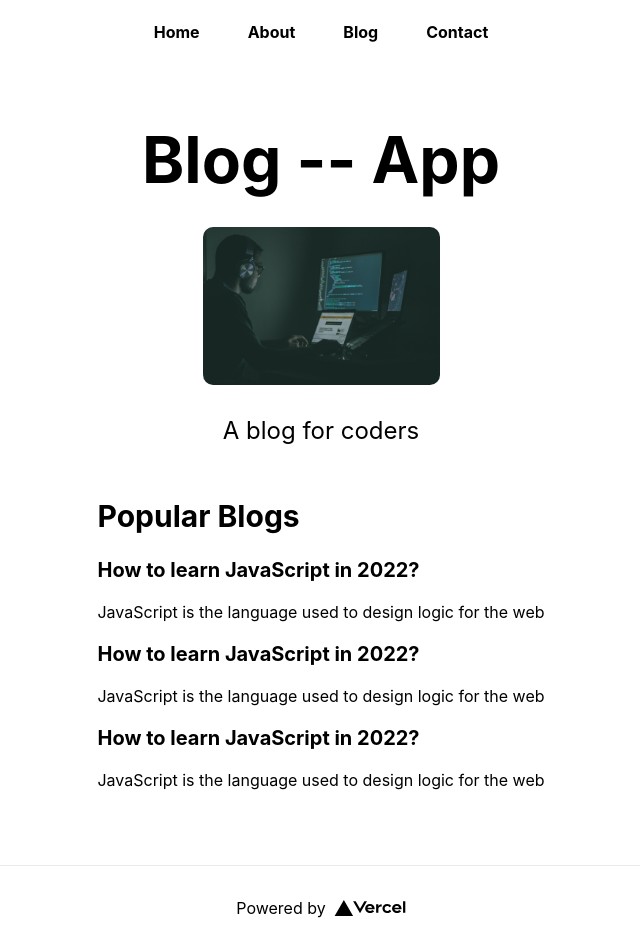
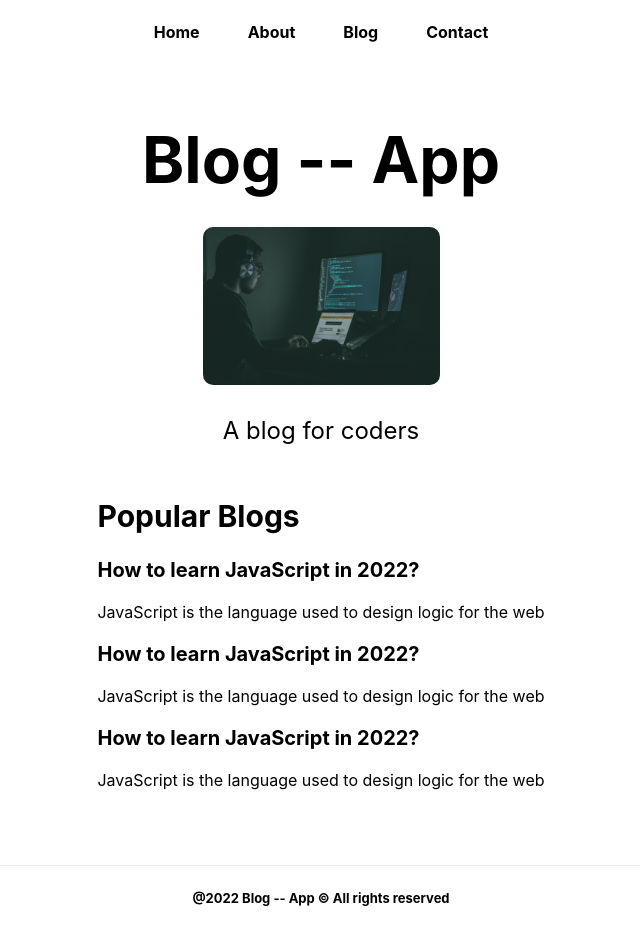
Before and after one commit to romanfarooq/blog-app-next-app, a Next.js app: page / in a window 1280 px wide. Shown: the whole page, without its empty margins (319-959 px from the left). Built offline with nearby package versions, Linux system fonts and the light colour scheme.

Commit message:
displaying navbar & footer on every page

```diff
--- /dev/null
+++ b/components/Footer.js
@@ -0,0 +1,11 @@
+import styles from '../styles/Footer.module.css';
+
+const Footer = () => {
+  return (
+    <footer className={styles.footer}>
+      <p>@2022 Blog -- App &copy; All rights reserved</p>
+    </footer>
+  );
+};
+
+export default Footer;
--- /dev/null
+++ b/components/Navbar.js
@@ -0,0 +1,25 @@
+import Link from 'next/link';
+import styles from '../styles/Navbar.module.css';
+
+const Navbar = () => {
+  return (
+    <nav className={styles.navbar}>
+      <ul>
+        <li>
+          <Link href="/">Home</Link>
+        </li>
+        <li>
+          <Link href="/about">About</Link>
+        </li>
+        <li>
+          <Link href="/blog">Blog</Link>
+        </li>
+        <li>
+          <Link href="/contact">Contact</Link>
+        </li>
+      </ul>
+    </nav>
+  );
+};
+
+export default Navbar;
--- a/pages/_app.js
+++ b/pages/_app.js
@@ -1,7 +1,15 @@
-import '../styles/globals.css'
+import '../styles/globals.css';
+import Navbar from '../components/Navbar';
+import Footer from '../components/Footer';
 
 function MyApp({ Component, pageProps }) {
-  return <Component {...pageProps} />
+  return (
+    <>
+      <Navbar />
+      <Component {...pageProps} />
+      <Footer />
+    </>
+  );
 }
 
-export default MyApp
+export default MyApp;
--- a/pages/index.js
+++ b/pages/index.js
@@ -11,23 +11,6 @@ const Home = () => {
         <meta name="description" content="Generated by create next app" />
         <link rel="icon" href="/favicon.ico" />
       </Head>
-
-      <nav className={styles.navbar}>
-        <ul>
-          <li>
-            <Link href="/">Home</Link>
-          </li>
-          <li>
-            <Link href="/about">About</Link>
-          </li>
-          <li>
-            <Link href="/blog">Blog</Link>
-          </li>
-          <li>
-            <Link href="/contact">Contact</Link>
-          </li>
-        </ul>
-      </nav>
 
       <main className={styles.main}>
         <h1 className={styles.title}>Blog -- App</h1>
@@ -57,19 +40,6 @@ const Home = () => {
           </div>
         </div>
       </main>
-
-      <footer className={styles.footer}>
-        <a
-          href="https://vercel.com?utm_source=create-next-app&utm_medium=default-template&utm_campaign=create-next-app"
-          target="_blank"
-          rel="noopener noreferrer"
-        >
-          Powered by{' '}
-          <span className={styles.logo}>
-            <Image src="/vercel.svg" alt="Vercel Logo" width={72} height={16} />
-          </span>
-        </a>
-      </footer>
     </div>
   );
 };
--- /dev/null
+++ b/styles/Footer.module.css
@@ -0,0 +1,13 @@
+.footer {
+  display: flex;
+  padding: 1.5rem 0;
+  border-top: 1px solid #eaeaea;
+  justify-content: center;
+  align-items: center;
+}
+
+.footer p {
+  margin: 0;
+  font-size: small;
+  font-weight: bolder;
+}
--- a/styles/Home.module.css
+++ b/styles/Home.module.css
@@ -10,22 +10,6 @@
   flex-direction: column;
   justify-content: center;
   align-items: center;
-}
-
-.footer {
-  display: flex;
-  flex: 1;
-  padding: 2rem 0;
-  border-top: 1px solid #eaeaea;
-  justify-content: center;
-  align-items: center;
-}
-
-.footer a {
-  display: flex;
-  justify-content: center;
-  align-items: center;
-  flex-grow: 1;
 }
 
 .title a {
@@ -128,18 +112,6 @@
   }
 } */
 
-.navbar ul {
-  display: flex;
-  justify-content: center;
-  padding: 0.4rem 1rem;
-}
-
-.navbar li {
-  margin: 0 24px;
-  font-weight: bold;
-  list-style: none;
-}
-
 .heading {
   font-size: 30px;
 }
--- /dev/null
+++ b/styles/Navbar.module.css
@@ -0,0 +1,11 @@
+.navbar ul {
+  display: flex;
+  justify-content: center;
+  padding: 0.4rem 1rem;
+}
+
+.navbar li {
+  margin: 0 24px;
+  font-weight: bold;
+  list-style: none;
+}
```
